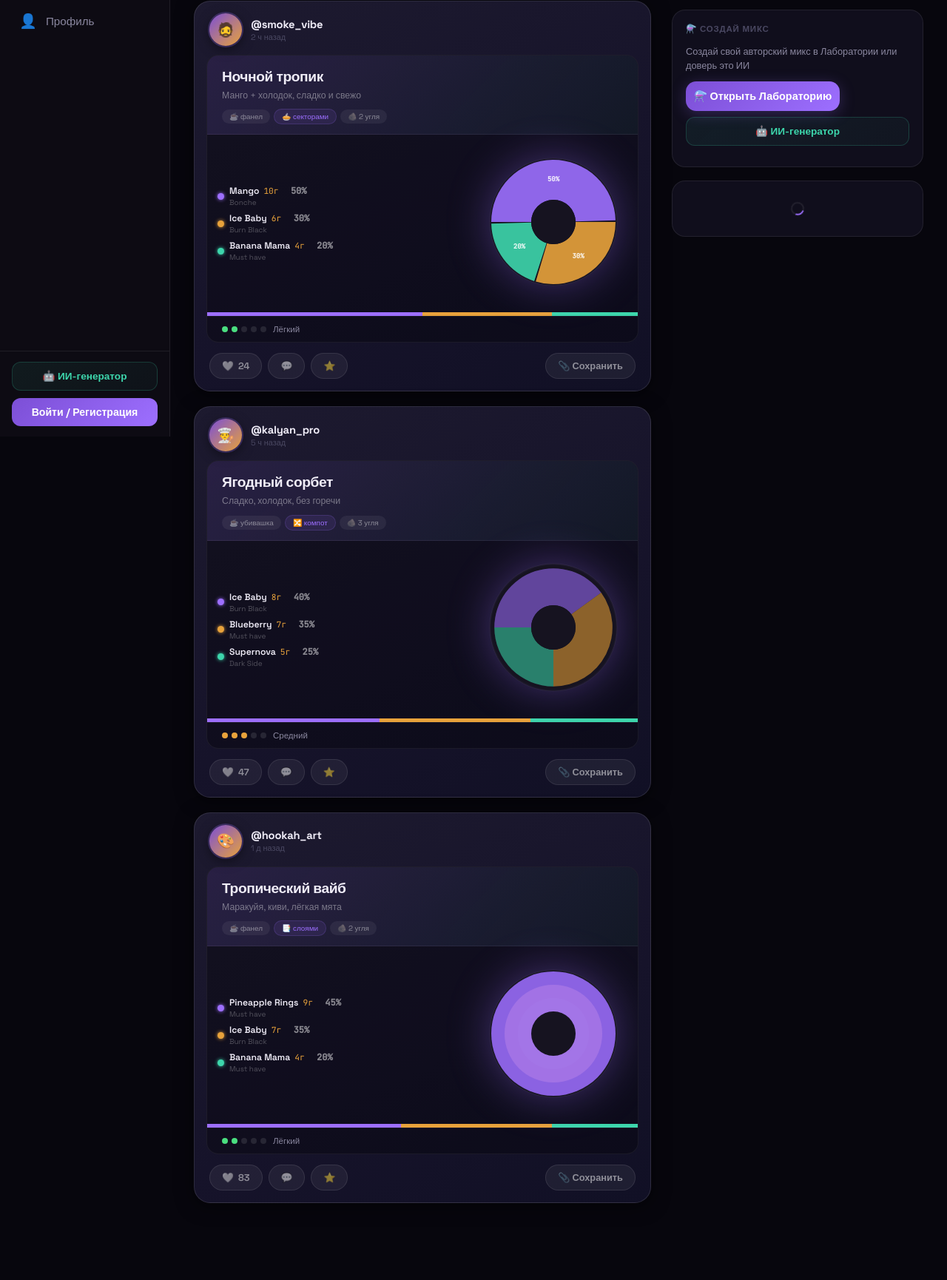
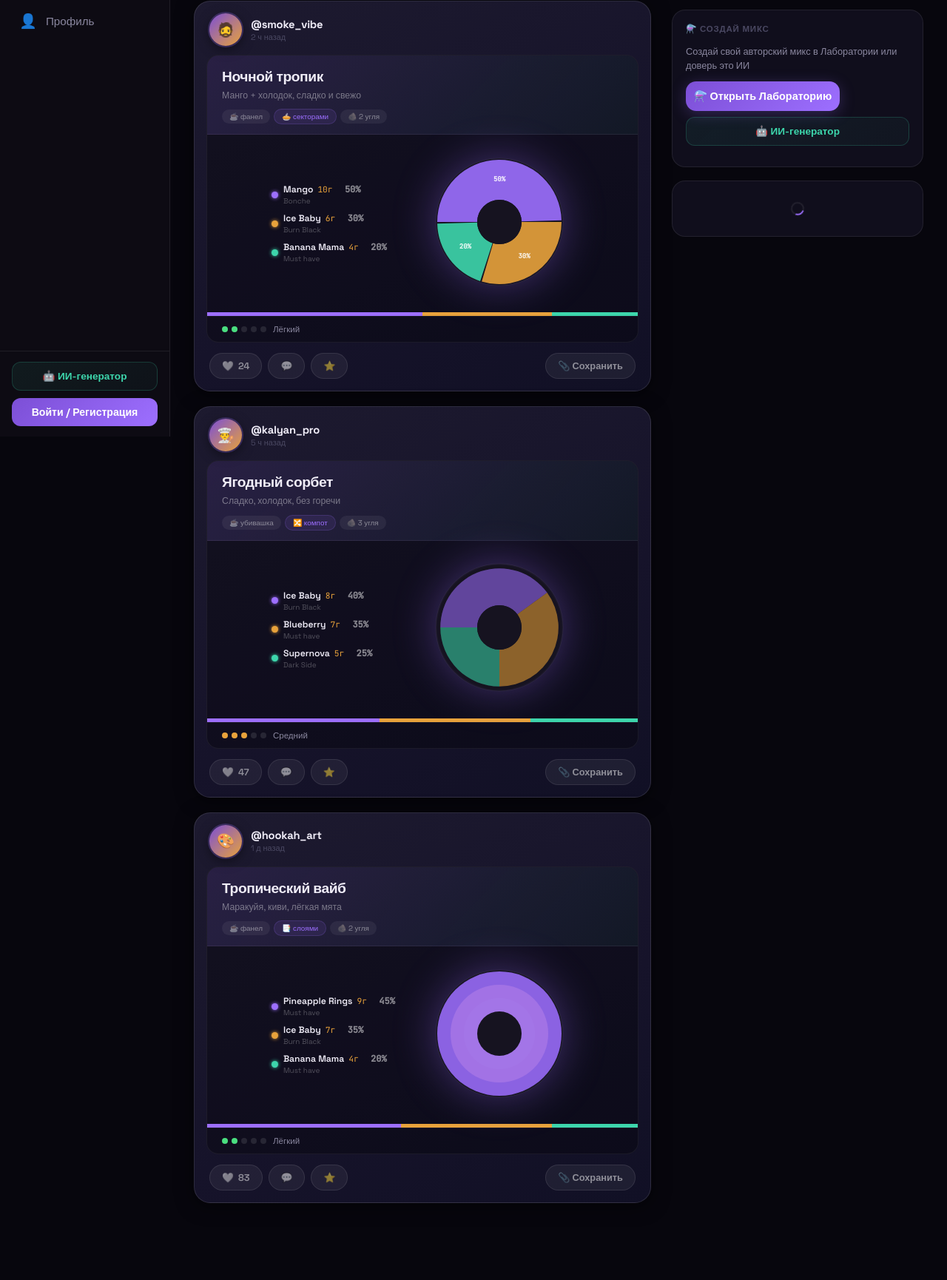
Before and after one commit to Fortop1an0-bfs/Hookah-bot, a FastAPI app: page / in a window 1280 px wide. Shown: the part 210-1940 px from the top of the page at 74% size. Run offline with FastAPI, Linux system fonts and the light colour scheme; data that the repository does not hold is empty; parts of the project's set-up code (start-up, migrations or seed data) failed here and were passed over.

Commit message:
Center card content: tobaccos+circle centered in mcx-body
Co-Authored-By: Claude Sonnet 4.6 <noreply@anthropic.com>

```diff
--- a/social/templates/social.html
+++ b/social/templates/social.html
@@ -146,8 +146,8 @@ html,body{min-height:100vh;background:var(--bg);color:var(--text);font-family:'S
 .mcx-tags{display:flex;gap:5px;margin-top:9px;flex-wrap:wrap;align-items:center}
 .mcx-tag{font-size:0.62rem;padding:3px 10px;border-radius:50px;background:rgba(255,255,255,0.06);color:rgba(255,255,255,0.45)}
 .mcx-tag.pack{background:rgba(157,111,255,0.1);color:var(--purple);border:1px solid rgba(157,111,255,0.18)}
-.mcx-body{padding:16px 14px;display:flex;gap:14px;align-items:center;min-height:240px}
-.mcx-tobaccos{flex:1;display:flex;flex-direction:column;gap:7px;min-width:0}
+.mcx-body{padding:16px 14px;display:flex;gap:28px;align-items:center;justify-content:center;min-height:240px}
+.mcx-tobaccos{display:flex;flex-direction:column;gap:9px;min-width:180px;max-width:280px}
 .mcx-tob{display:flex;align-items:center;gap:7px;font-size:0.76rem}
 .mcx-dot{width:9px;height:9px;border-radius:50%;flex-shrink:0;box-shadow:0 0 5px currentColor}
 .mcx-tob-info{flex:1;min-width:0}
```
